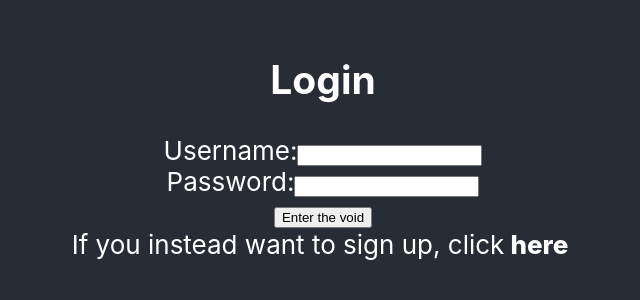
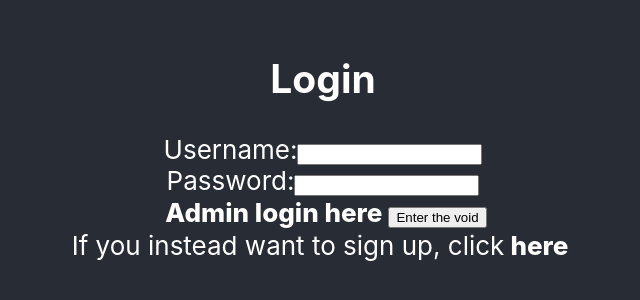
Before and after one commit to mjturt/asteriski-reaktor-hackathon-front, a React (Create React App) app: page / in a window 1280 px wide. Shown: the part 258-558 px from the top of the page, without its empty margins (317-957 px from the left). Built offline with nearby package versions, Linux system fonts and the light colour scheme.

Commit message:
Preliminary administrative tools and components + other tweaks

```diff
--- a/src/App.js
+++ b/src/App.js
@@ -17,7 +17,8 @@ class App extends React.Component {
             username: '',
             password: '',
             user: null,
-            loggedIn: false
+            loggedIn: false,
+            admin: false
         }
     }
 
@@ -84,7 +85,7 @@ class App extends React.Component {
     }
 
 
-    hello = (status, reg) => {
+    stateHandler = (status, reg) => {
         const isIn = status
         const signUp = reg
         if (signUp) {
@@ -110,12 +111,15 @@ class App extends React.Component {
                            password={this.state.password}
                            handleChange={this.handleLoginFieldChange}
                            handleSubmit={this.login}
+                           handleAdmin={this.toggleAdmin}
                     />
                     <div>
                         If you instead want to sign up, click
                         <button
                             type="button"
-                            style={buttonStyle} onClick={this.handleRegisterButton}>here
+                            style={buttonStyle}
+                            onClick={this.handleRegisterButton}
+                        >here
                         </button>
                     </div>
                 </div>
@@ -123,13 +127,16 @@ class App extends React.Component {
         }
     }
 
+    toggleAdmin = () => {
+        this.setState({admin: !this.state.admin})
+    }
 
     render() {
         console.log('render called')
         return (
             <div className="App">
                 <header className="App-header">
-                    {this.hello(this.state.loggedIn, this.state.register)}
+                    {this.stateHandler(this.state.loggedIn, this.state.register)}
                 </header>
             </div>
         );
--- a/src/components/Login.js
+++ b/src/components/Login.js
@@ -1,7 +1,7 @@
 import React from 'react'
 import PropTypes from 'prop-types'
 
-const Login = ({handleSubmit, handleChange, username, password}) => {
+const Login = ({handleSubmit, handleChange, username, password, handleAdmin}) => {
     return (
         <div>
             <h2>Login</h2>
@@ -23,10 +23,19 @@ const Login = ({handleSubmit, handleChange, username, password}) => {
                         onChange={handleChange}
                     />
                 </div>
+                <button type="button" onClick={handleAdmin} style={buttonStyle}>Admin login here</button>
                 <button type="submit">Enter the void</button>
             </form>
         </div>
     )
+}
+const buttonStyle = {
+    background: 'none',
+    color: 'inherit',
+    padding: '0!important',
+    font: 'inherit',
+    fontWeight: '800',
+    border: 'none'
 }
 
 Login.propTypes = {
--- /dev/null
+++ b/src/components/LoginAdmin.js
@@ -0,0 +1 @@
+import React from 'react'
--- a/src/tools/login.js
+++ b/src/tools/login.js
@@ -1,9 +1,14 @@
 import axios from 'axios'
-const baseUrl = 'http://localhost:3001/api/login/'
+const baseUrl = 'http://localhost:3001/api/'
 
 const login = async (credentials) => {
-    const response = await axios.post(baseUrl, credentials)
+    const response = await axios.post(baseUrl+'login', credentials)
     return response.data
 }
 
-export default { login }
+const loginAdmin = async (credentials) => {
+    const response = await axios.post(baseUrl+'admin', credentials)
+    return response.data
+}
+
+export default { login, loginAdmin }
```
Also changed, not shown: src/components/Admin.js (+33 -5 lines).
